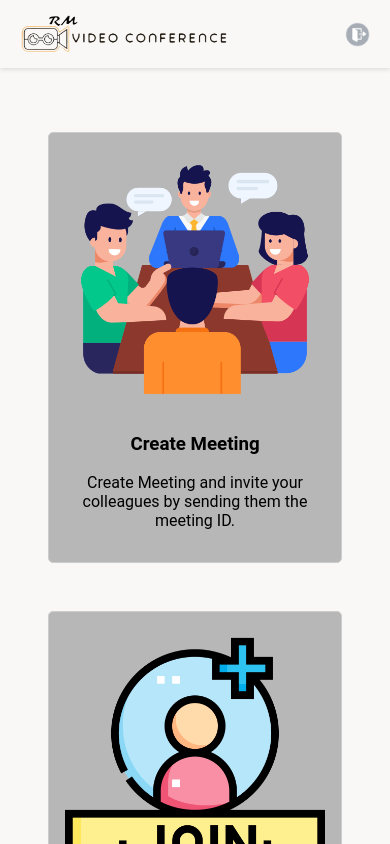
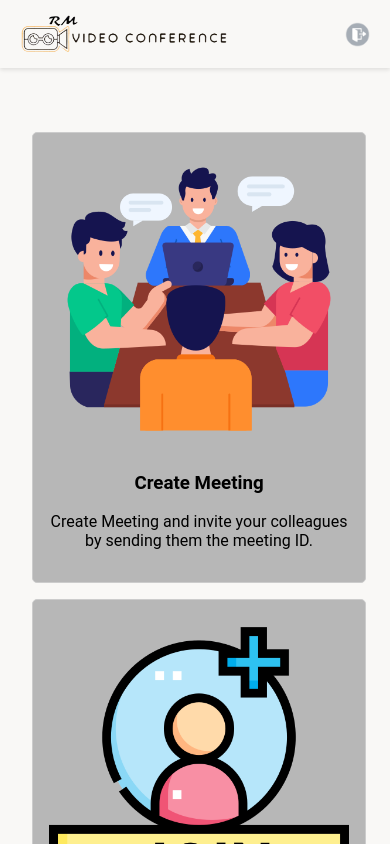
Before and after one commit to RamiAmasha31/rm-video-call, a React (Vite) app in the folder video-call/: page /home in a window 390 px wide. Shown: the top 844 px of the page. Built offline with nearby package versions, Linux system fonts and the light colour scheme.

Commit message:
updated styles for the home page

```diff
--- a/video-call/src/components/Home/HomePage.css
+++ b/video-call/src/components/Home/HomePage.css
@@ -23,7 +23,7 @@
 }
 
 .brand-logo img {
-  height: 5rem; /* Smallest size for mobile screens */
+  height: 5rem; /* Default size */
 }
 
 /* Additional elements */
@@ -60,7 +60,7 @@ p {
   border: 1px solid #ccc;
   border-radius: 5px;
   padding: 1rem;
-  width: 200px;
+  width: 200px; /* Default width */
   text-align: center;
   background: #b7b7b7;
   color: black;
@@ -101,35 +101,44 @@ p {
 /* Media queries for responsiveness */
 @media (min-width: 1200px) {
   .brand-logo img {
-    height: 5rem; /* Smallest size for mobile screens */
+    height: 5rem;
   }
 }
 
 @media (min-width: 1024px) and (max-width: 1199px) {
   .brand-logo img {
-    height: 3rem; /* Smallest size for mobile screens */
+    height: 4rem; /* Adjust size for medium screens */
+  }
+
+  .card {
+    width: 220px; /* Slightly larger card for medium screens */
   }
 }
 
 @media (max-width: 1024px) {
   .brand-logo img {
-    height: 3rem; /* Smallest size for mobile screens */
+    height: 4rem; /* Adjust size for medium screens */
+  }
+
+  .card {
+    width: 200px; /* Default card width for small screens */
   }
 }
 
 @media (max-width: 768px) {
   .brand-logo img {
-    height: 3rem; /* Smallest size for mobile screens */
+    height: 3rem; /* Smaller size for mobile screens */
   }
 
   .cards-container {
     flex-direction: column;
     align-items: center;
+    gap: 1rem; /* Reduced gap for smaller screens */
   }
 
   .card {
-    width: 80%;
-    margin-bottom: 1rem;
+    width: 90%; /* Adjust card width for better fit */
+    max-width: 300px; /* Ensure cards don't get too large */
   }
 
   .exit-icon {
@@ -147,4 +156,9 @@ p {
     width: 25px;
     height: 25px;
   }
+
+  .card {
+    width: 100%; /* Full width for the smallest screens */
+    max-width: 300px; /* Ensure cards don't get too large */
+  }
 }
```
